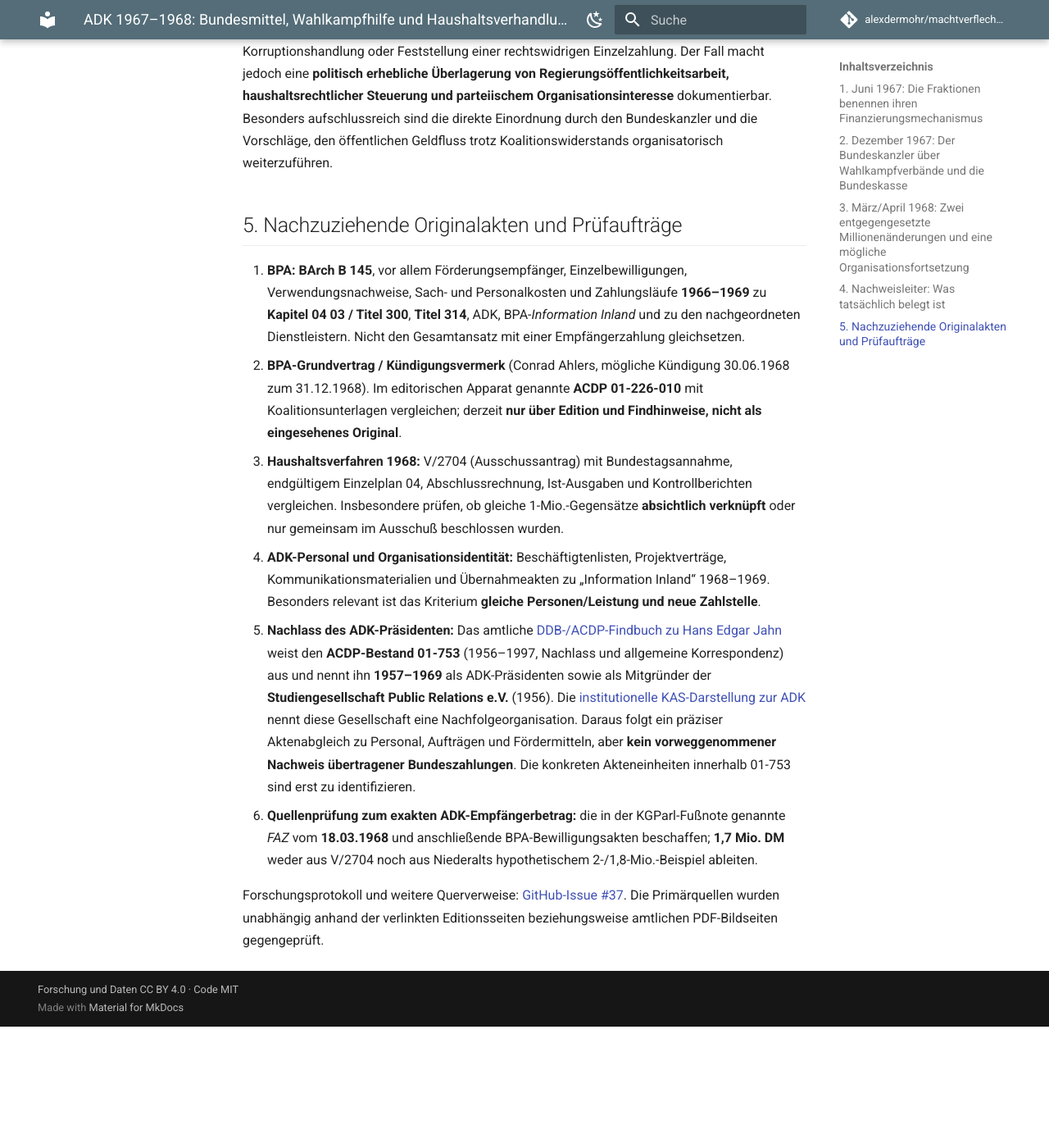
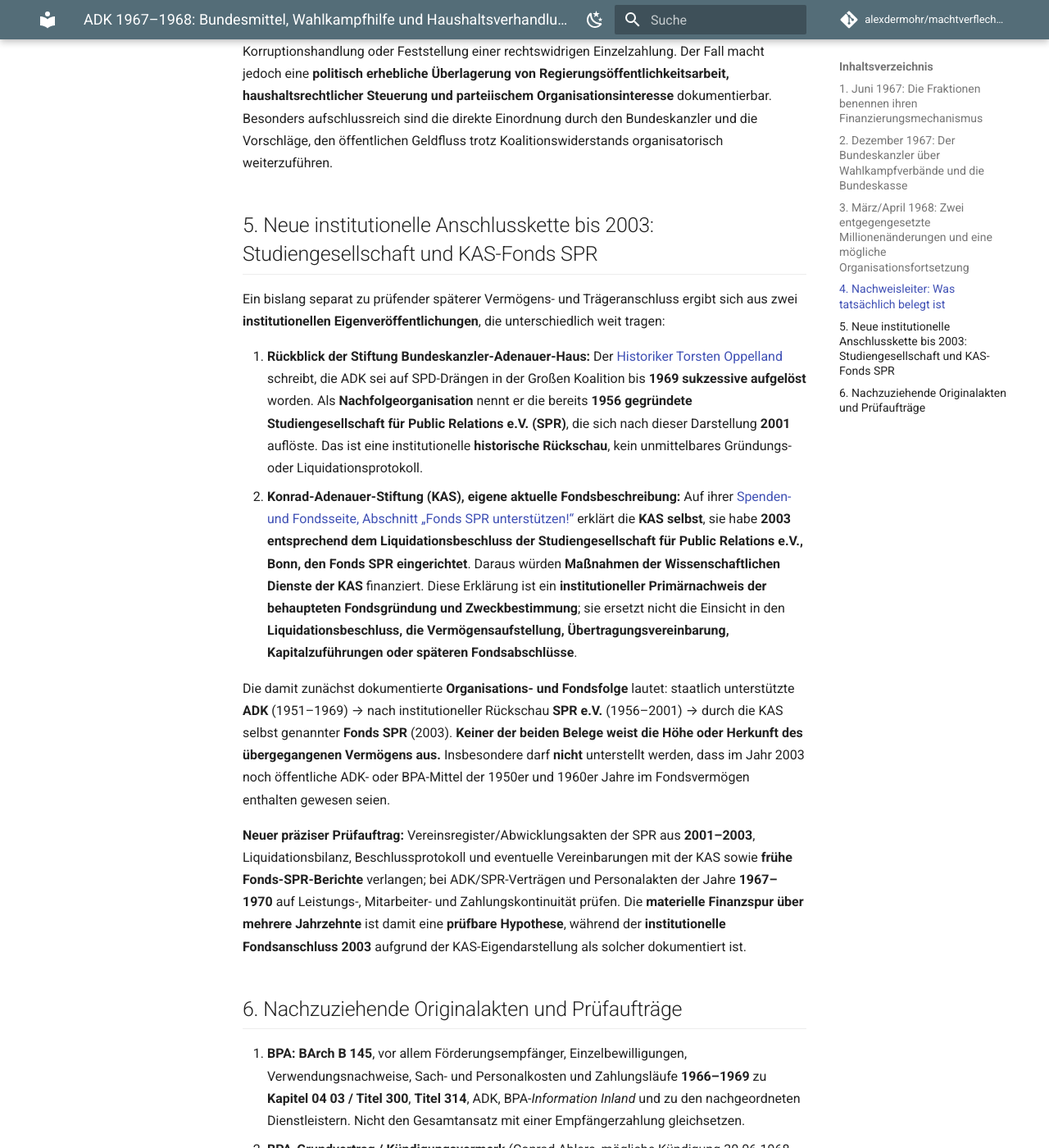
Before and after one commit to alexdermohr/machtverflechtungen, an MkDocs documentation site: the page built from docs/quellen/adk-parteifinanzierung-bundeskasse-1967-1968.md, in a window 1280 px wide and 1400 px high, scrolled down 6363 px. Shown: the whole window at 82% size. Built offline with MkDocs 1.6.1 and Material for MkDocs 9.7.7, drawn with Linux system fonts in a browser that asks for light colours; comment, search, counter and statistics services are not loaded; before the commit the page ends 7615 px from its top, so only the background shows below that.

Commit message:
research: verfolge ADK Nachfolge SPR bis zum KAS-Fonds 2003 ohne fiktive Zahlungsbehauptung

```diff
--- a/docs/quellen/adk-parteifinanzierung-bundeskasse-1967-1968.md
+++ b/docs/quellen/adk-parteifinanzierung-bundeskasse-1967-1968.md
@@ -93,7 +93,18 @@
 
 **Juristische Grenze:** Aus dem Belegkomplex folgt keine verifizierte strafrechtliche Korruptionshandlung oder Feststellung einer rechtswidrigen Einzelzahlung. Der Fall macht jedoch eine **politisch erhebliche Überlagerung von Regierungsöffentlichkeitsarbeit, haushaltsrechtlicher Steuerung und parteiischem Organisationsinteresse** dokumentierbar. Besonders aufschlussreich sind die direkte Einordnung durch den Bundeskanzler und die Vorschläge, den öffentlichen Geldfluss trotz Koalitionswiderstands organisatorisch weiterzuführen.
 
-## 5. Nachzuziehende Originalakten und Prüfaufträge
+## 5. Neue institutionelle Anschlusskette bis 2003: Studiengesellschaft und KAS-Fonds SPR
+
+Ein bislang separat zu prüfender späterer Vermögens- und Trägeranschluss ergibt sich aus zwei **institutionellen Eigenveröffentlichungen**, die unterschiedlich weit tragen:
+
+1. **Rückblick der Stiftung Bundeskanzler-Adenauer-Haus:** Der [Historiker Torsten Oppelland](https://www.konrad-adenauer.de/seite/arbeitsgemeinschaft-demokratischer-kreise/) schreibt, die ADK sei auf SPD-Drängen in der Großen Koalition bis **1969 sukzessive aufgelöst** worden. Als **Nachfolgeorganisation** nennt er die bereits **1956 gegründete Studiengesellschaft für Public Relations e.V. (SPR)**, die sich nach dieser Darstellung **2001** auflöste. Das ist eine institutionelle **historische Rückschau**, kein unmittelbares Gründungs- oder Liquidationsprotokoll.
+2. **Konrad-Adenauer-Stiftung (KAS), eigene aktuelle Fondsbeschreibung:** Auf ihrer [Spenden- und Fondsseite, Abschnitt „Fonds SPR unterstützen!“](https://www.kas.de/de/unterstuetzen-sie-uns) erklärt die **KAS selbst**, sie habe **2003 entsprechend dem Liquidationsbeschluss der Studiengesellschaft für Public Relations e.V., Bonn, den Fonds SPR eingerichtet**. Daraus würden **Maßnahmen der Wissenschaftlichen Dienste der KAS** finanziert. Diese Erklärung ist ein **institutioneller Primärnachweis der behaupteten Fondsgründung und Zweckbestimmung**; sie ersetzt nicht die Einsicht in den **Liquidationsbeschluss, die Vermögensaufstellung, Übertragungsvereinbarung, Kapitalzuführungen oder späteren Fondsabschlüsse**.
+
+Die damit zunächst dokumentierte **Organisations- und Fondsfolge** lautet: staatlich unterstützte **ADK** (1951–1969) → nach institutioneller Rückschau **SPR e.V.** (1956–2001) → durch die KAS selbst genannter **Fonds SPR** (2003). **Keiner der beiden Belege weist die Höhe oder Herkunft des übergegangenen Vermögens aus.** Insbesondere darf **nicht** unterstellt werden, dass im Jahr 2003 noch öffentliche ADK- oder BPA-Mittel der 1950er und 1960er Jahre im Fondsvermögen enthalten gewesen seien.
+
+**Neuer präziser Prüfauftrag:** Vereinsregister/Abwicklungsakten der SPR aus **2001–2003**, Liquidationsbilanz, Beschlussprotokoll und eventuelle Vereinbarungen mit der KAS sowie **frühe Fonds-SPR-Berichte** verlangen; bei ADK/SPR-Verträgen und Personalakten der Jahre **1967–1970** auf Leistungs-, Mitarbeiter- und Zahlungskontinuität prüfen. Die **materielle Finanzspur über mehrere Jahrzehnte** ist damit eine **prüfbare Hypothese**, während der **institutionelle Fondsanschluss 2003** aufgrund der KAS-Eigendarstellung als solcher dokumentiert ist.
+
+## 6. Nachzuziehende Originalakten und Prüfaufträge
 
 1. **BPA: BArch B 145**, vor allem Förderungsempfänger, Einzelbewilligungen, Verwendungsnachweise, Sach- und Personalkosten und Zahlungsläufe **1966–1969** zu **Kapitel 04 03 / Titel 300**, **Titel 314**, ADK, BPA-*Information Inland* und zu den nachgeordneten Dienstleistern. Nicht den Gesamtansatz mit einer Empfängerzahlung gleichsetzen.
 2. **BPA-Grundvertrag / Kündigungsvermerk** (Conrad Ahlers, mögliche Kündigung 30.06.1968 zum 31.12.1968). Im editorischen Apparat genannte **ACDP 01-226-010** mit Koalitionsunterlagen vergleichen; derzeit **nur über Edition und Findhinweise, nicht als eingesehenes Original**.
```
Also changed, not shown: 1 other file.
